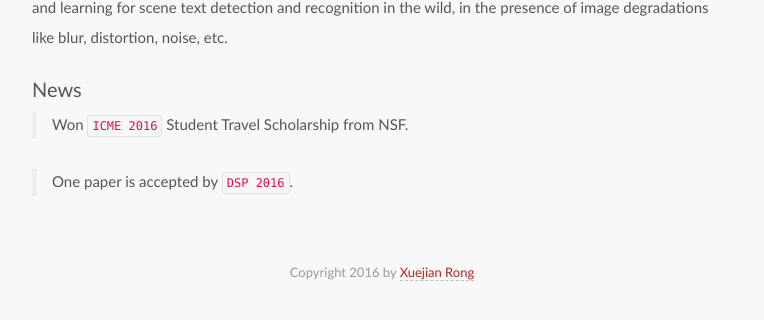
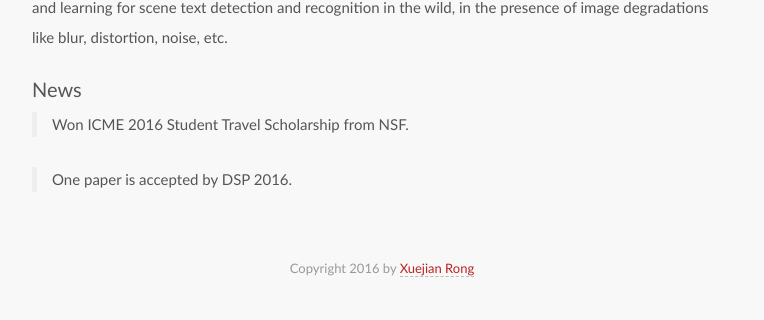
Before and after one commit to ionvision/ionvision.github.io.bk, a Jekyll site: the page built from index.md, in a window 1280 px wide. Shown: the part 367-687 px from the top of the page, without its empty margins (258-1022 px from the left). Built offline with Jekyll 4.4.1, drawn with Linux system fonts in a browser that asks for light colours; some web fonts are replaced.

Commit message:
Change style

```diff
--- a/index.md
+++ b/index.md
@@ -10,6 +10,6 @@ Currently my research interests mainly focus on inference and learning for scene
 
 ### News
 
-> Won `ICME 2016` Student Travel Scholarship from NSF.
+> Won ICME 2016 Student Travel Scholarship from NSF.
 
-> One paper is accepted by `DSP 2016`.
+> One paper is accepted by DSP 2016.
```
Also changed, not shown: about/index.md (+1 -1 lines).
